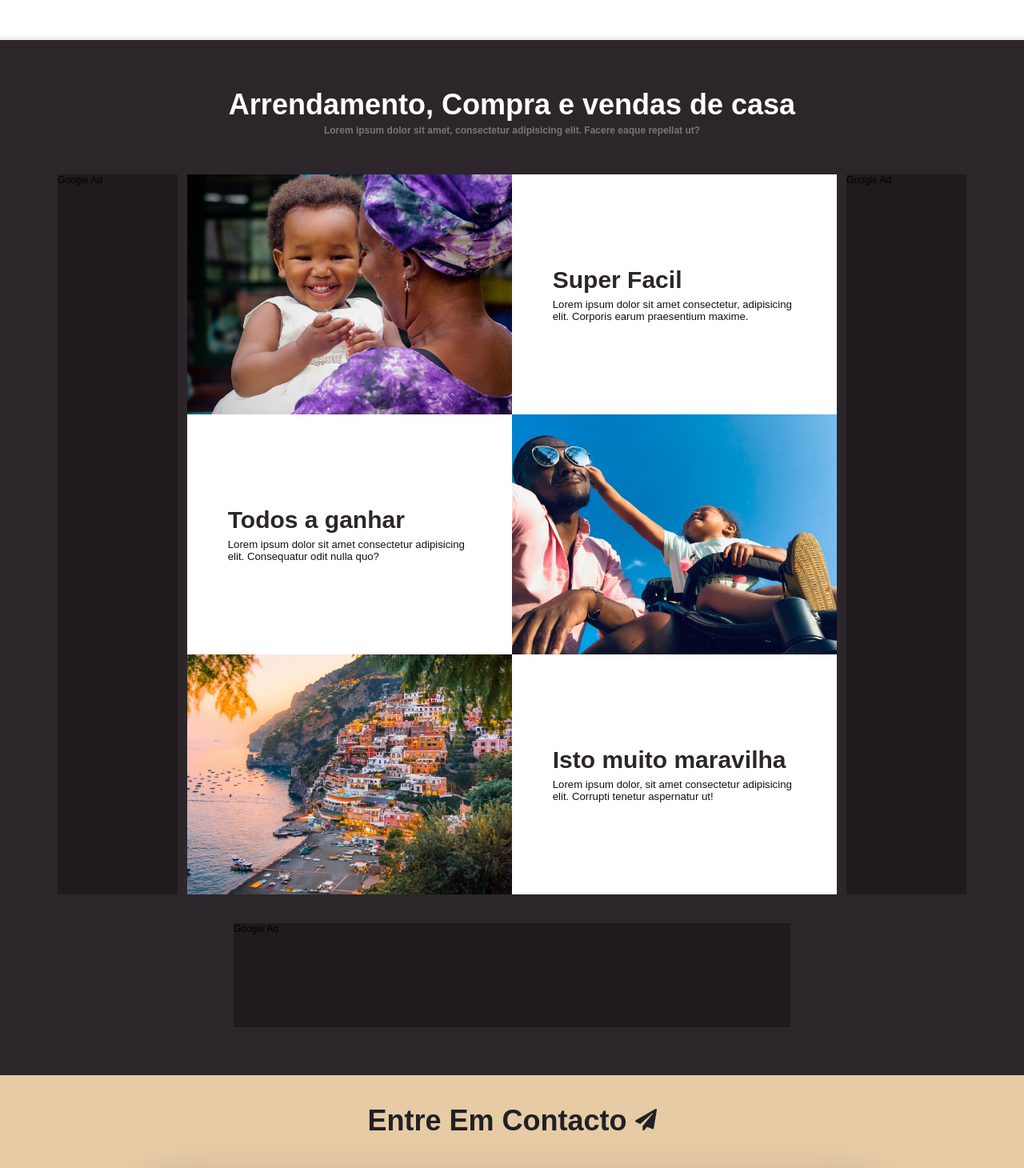
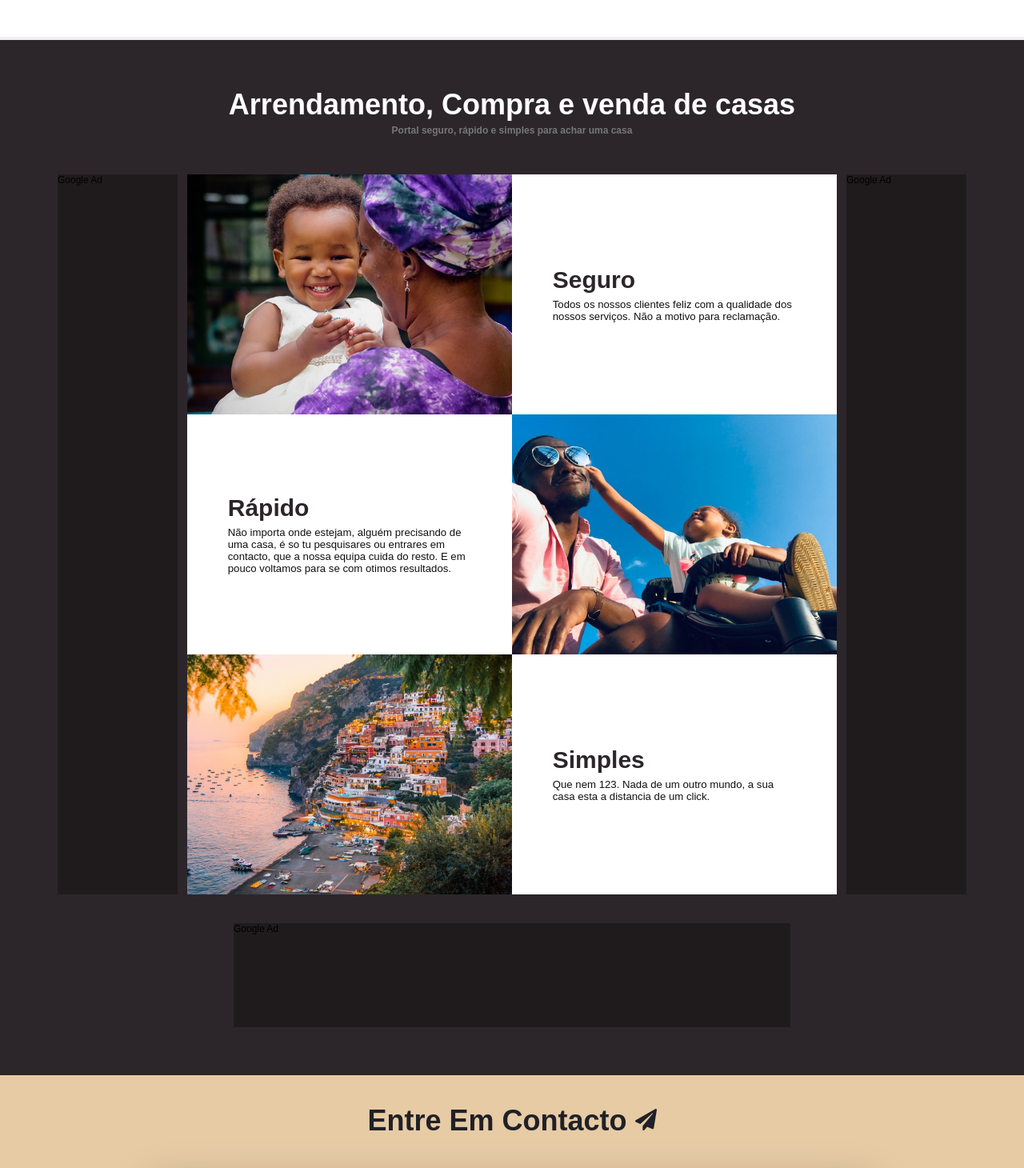
Before and after one commit to jeseias/minha-casa-frontend, a React (Create React App) app: page / in a window 1280 px wide. Shown: the part 990-2450 px from the top of the page at 80% size. Built offline with nearby package versions, Linux system fonts and the light colour scheme; no server answers.

Commit message:
Client side of the website is now super ready

```diff
--- a/src/components/BookBox/index.js
+++ b/src/components/BookBox/index.js
@@ -10,6 +10,7 @@ export default ({ visibleBox, setVisibleBox, house: { location, thumbnail, price
 
   async function hanldeReserve() {
     try {
+      if(name && telefone) {
         await api.post('/bookings', {
           name,
           telefone,
@@ -17,6 +18,9 @@ export default ({ visibleBox, setVisibleBox, house: { location, thumbnail, price
         });
         setVisibleBox(false);
         alert('Reserva Feita Com Successo')
+      } else {
+        alert('Os campo nome e telefone são obrigatorios. Preencha os');
+      }
     } catch (err) {
       alert('Houve um erro tente novamente')
     }
--- a/src/components/HeaderTop/index.js
+++ b/src/components/HeaderTop/index.js
@@ -15,12 +15,12 @@ export default ({ nav, setNav }) => {
         <div>
           <img src={LOGOTEXT} alt="minhacasa"/>
           <p><FaEnvelope size={14}/> minhacasa@gmail.com</p>
-          <p><FaPhone size={14}/> 936516269</p>
+          <p><FaPhone size={14}/> 943666464</p>
         </div>
         <div>
-          <Link to="/" ><FaFacebookSquare size={16} /></Link>
-          <Link to="/" ><FaInstagram size={16} /></Link>
-          <Link to="/" ><FaLinkedin size={16} /></Link>
+          <a href="/" ><FaFacebookSquare size={16} /></a>
+          <a href="/" ><FaInstagram size={16} /></a>
+          <a href="/" ><FaLinkedin size={16} /></a>
         </div>
       </Top>
       <Navigator visible={nav}>
--- a/src/components/HouseChecker/index.js
+++ b/src/components/HouseChecker/index.js
@@ -21,7 +21,6 @@ export default
         }
       }}
     >
-
       <HouseBox
         className="super-box"
         BG={cImg || thumbnail}
--- a/src/components/HouseChecker/styles.js
+++ b/src/components/HouseChecker/styles.js
@@ -1,6 +1,6 @@
 import styled from 'styled-components';
 
-import { Mixins, Utils, Device } from './../../styles';
+import { Mixins, Utils, Device, Colors } from './../../styles';
 
 export const Container = styled.div`
   position: fixed;
@@ -122,12 +122,14 @@ export const HouseBox = styled.div`
   }
 
   @media ${Device.tabletM} {
-    ${Mixins.AbsolutePositionCenter('55', '50')};
+    ${Mixins.AbsolutePositionCenter('50', '50')};
     overflow-y: scroll;
     display: block;
     height: auto;
     z-index: 250;
     width: 90%;
+    overflow-y: scroll;
+    max-height: 450px;
 
     > div {
       width: 100%;
@@ -142,9 +144,13 @@ export const HouseBox = styled.div`
         width: 100%;
 
         .images {
+          background: ${Colors.dark_color};
+          padding: .5rem;
           width: 100%;
-          grid-template-columns: repeat(auto-fill,minmax(50px, 600px));
-          height: 200px;
+          grid-template-columns: repeat(4,1fr);
+          grid-gap: .5rem;
+          max-height: 200px;
+          overflow-y: scroll;
         }
 
         .details {
@@ -158,12 +164,15 @@ export const HouseBox = styled.div`
 export const IMG = styled.div`
   ${props => Mixins.BGImage(props.BG)};
   ${Utils.SmoothTransition};
-  filter: blur(1px);
   cursor: pointer;
   display: block;
 
   &:hover {
-    opacity: .8;
-    filter: blur(0);
+    opacity: .9;
   }
+
+  @media ${Device.tabletM} {
+    height: 70px;
+  }
+
 `;
--- a/src/layouts/Homepage/components/Where/index.js
+++ b/src/layouts/Homepage/components/Where/index.js
@@ -10,8 +10,8 @@ export default () => {
   return (
     <Container>
       <div className="top">
-        <h1>Arrendamento, Compra e vendas de casa</h1>
-        <p>Lorem ipsum dolor sit amet, consectetur adipisicing elit. Facere eaque repellat ut?</p>
+        <h1>Arrendamento, Compra e venda de casas</h1>
+        <p>Portal seguro, rápido e simples para achar uma casa</p>
       </div>
       <Main BG={CL1} BG1={CL2} BG2={CL3}>
         <div className="ad">Google Ad</div>
@@ -20,16 +20,21 @@ export default () => {
             <div className="img"></div>
             <div className="details one">
               <div>
-                <h1>Super Facil</h1>
-                <p>Lorem ipsum dolor sit amet consectetur, adipisicing elit. Corporis earum praesentium maxime.</p>
+                <h1>Seguro</h1>
+                <p>
+                  Todos os nossos clientes feliz com a qualidade dos nossos serviços. Não a motivo para reclamação.
+                </p>
               </div>
             </div>
           </div>
           <div>
             <div className="details">
               <div className="one">
-                <h1>Todos a ganhar</h1>
-                <p>Lorem ipsum dolor sit amet consectetur adipisicing elit. Consequatur odit nulla quo?</p>
+                <h1>Rápido</h1>
+                <p>
+                  Não importa onde estejam, alguém precisando de uma casa, é so tu pesquisares ou entrares em contacto,
+                  que a nossa equipa cuida do resto. E em pouco voltamos para se com otimos resultados.
+                </p>
               </div>
             </div>
             <div className="img"></div>
@@ -38,8 +43,8 @@ export default () => {
             <div className="img"></div>
             <div className="details">
               <div>
-                <h1>Isto muito maravilha</h1>
-                <p>Lorem ipsum dolor, sit amet consectetur adipisicing elit. Corrupti tenetur aspernatur ut!</p>
+                <h1>Simples</h1>
+                <p>Que nem 123. Nada de um outro mundo, a sua casa esta a distancia de um click.</p>
               </div>
             </div>
           </div>
```
Lines whose indentation alone changed are shown as unchanged.
